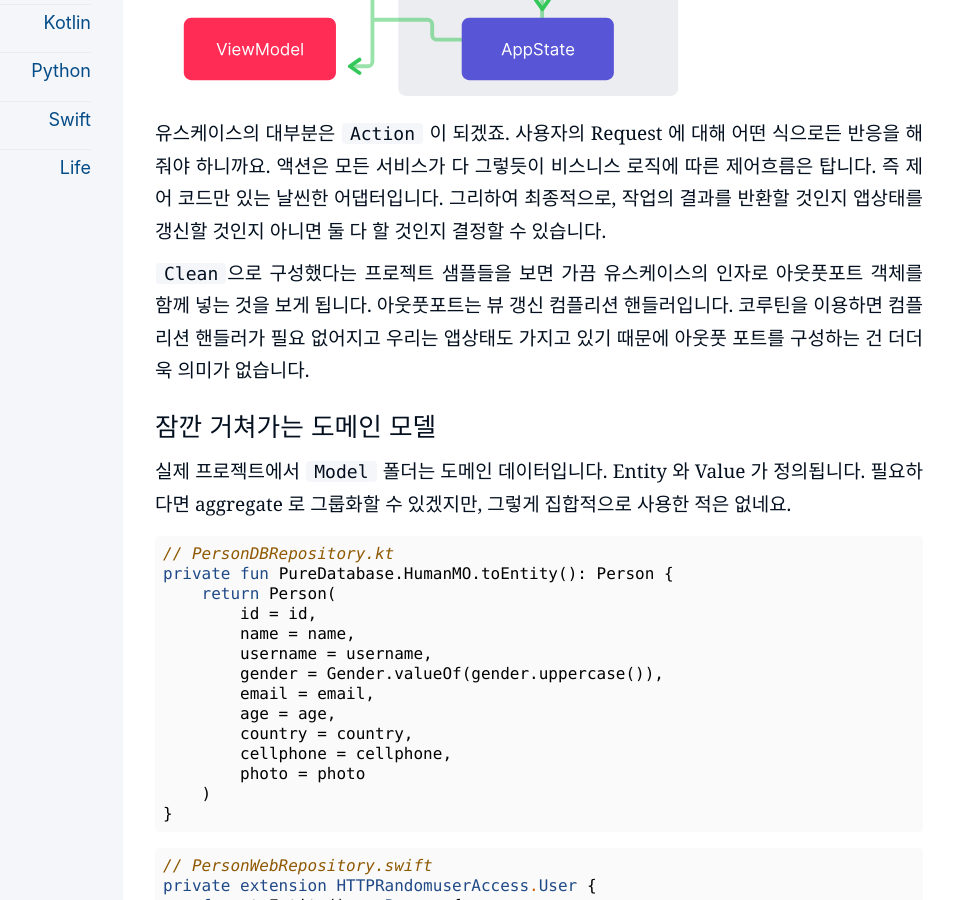
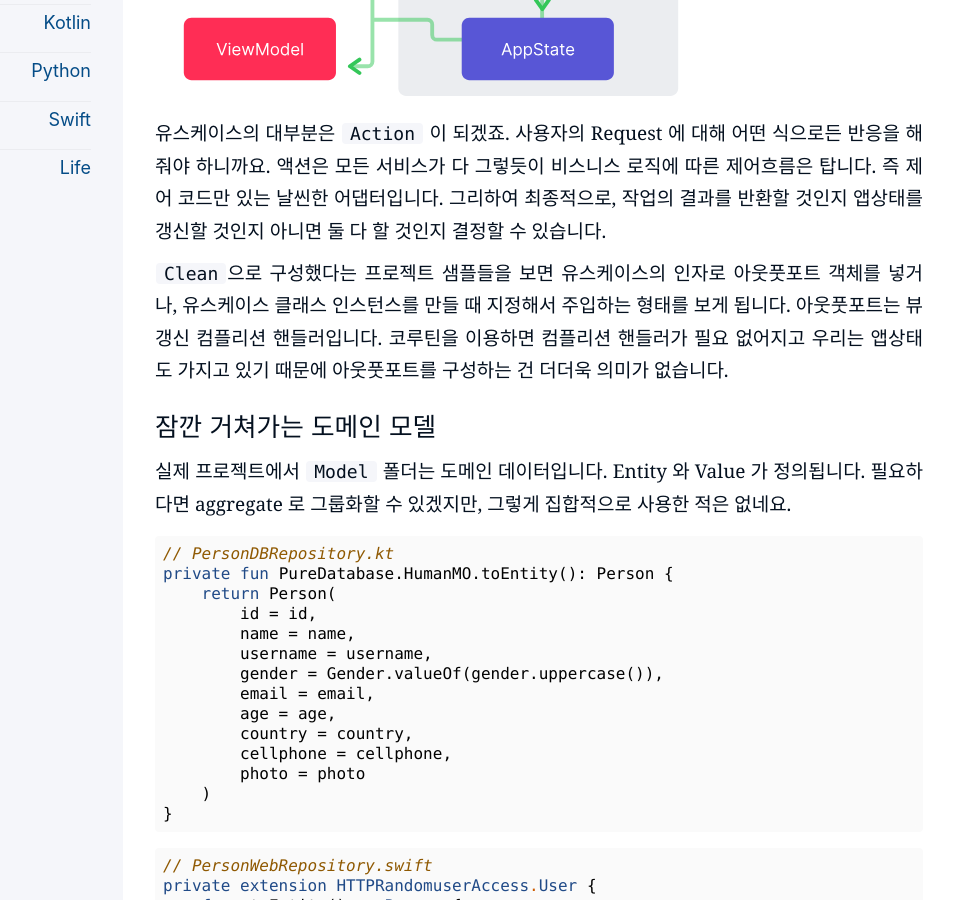
Before and after one commit to kiroshin/kiroshin.github.io, a Jekyll site: the page built from _posts/2024-07-22-hello-pure.md, in a window 1280 px wide and 900 px high, scrolled down 9848 px. Shown: the whole window, without its empty margins (197-1150 px from the left). Built offline with Jekyll 4.4.1, drawn with Linux system fonts in a browser that asks for light colours.

Commit message:
Update 2024-07-22-hello-pure.md

```diff
--- a/_posts/2024-07-22-hello-pure.md
+++ b/_posts/2024-07-22-hello-pure.md
@@ -349,7 +349,7 @@ final class Raft: Serving, @unchecked Sendable {
 
 유스케이스의 대부분은 `Action` 이 되겠죠. 사용자의 Request 에 대해 어떤 식으로든 반응을 해줘야 하니까요. 액션은 모든 서비스가 다 그렇듯이 비스니스 로직에 따른 제어흐름은 탑니다. 즉 제어 코드만 있는 날씬한 어댑터입니다. 그리하여 최종적으로, 작업의 결과를 반환할 것인지 앱상태를 갱신할 것인지 아니면 둘 다 할 것인지 결정할 수 있습니다.
 
-`Clean`으로 구성했다는 프로젝트 샘플들을 보면 가끔 유스케이스의 인자로 아웃풋포트 객체를 함께 넣는 것을 보게 됩니다. 아웃풋포트는 뷰 갱신 컴플리션 핸들러입니다. 코루틴을 이용하면 컴플리션 핸들러가 필요 없어지고 우리는 앱상태도 가지고 있기 때문에 아웃풋 포트를 구성하는 건 더더욱 의미가 없습니다.
+`Clean`으로 구성했다는 프로젝트 샘플들을 보면 유스케이스의 인자로 아웃풋포트 객체를 넣거나, 유스케이스 클래스 인스턴스를 만들 때 지정해서 주입하는 형태를 보게 됩니다. 아웃풋포트는 뷰 갱신 컴플리션 핸들러입니다. 코루틴을 이용하면 컴플리션 핸들러가 필요 없어지고 우리는 앱상태도 가지고 있기 때문에 아웃풋포트를 구성하는 건 더더욱 의미가 없습니다.
 
 
 ## 잠깐 거쳐가는 도메인 모델
```
